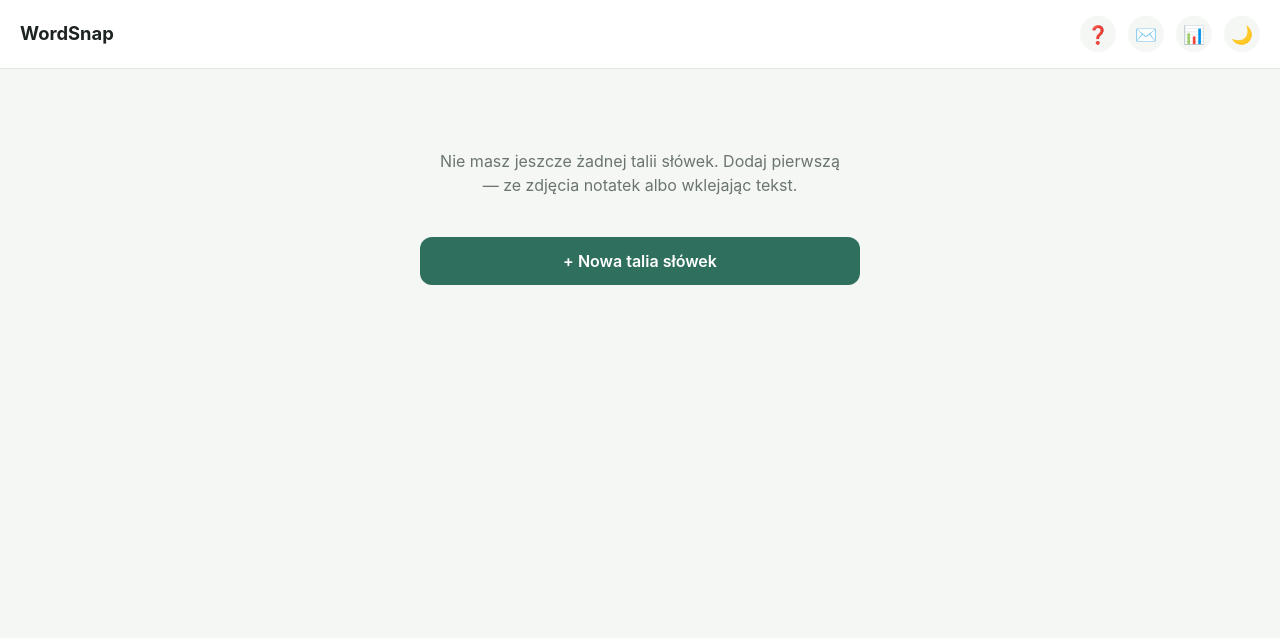
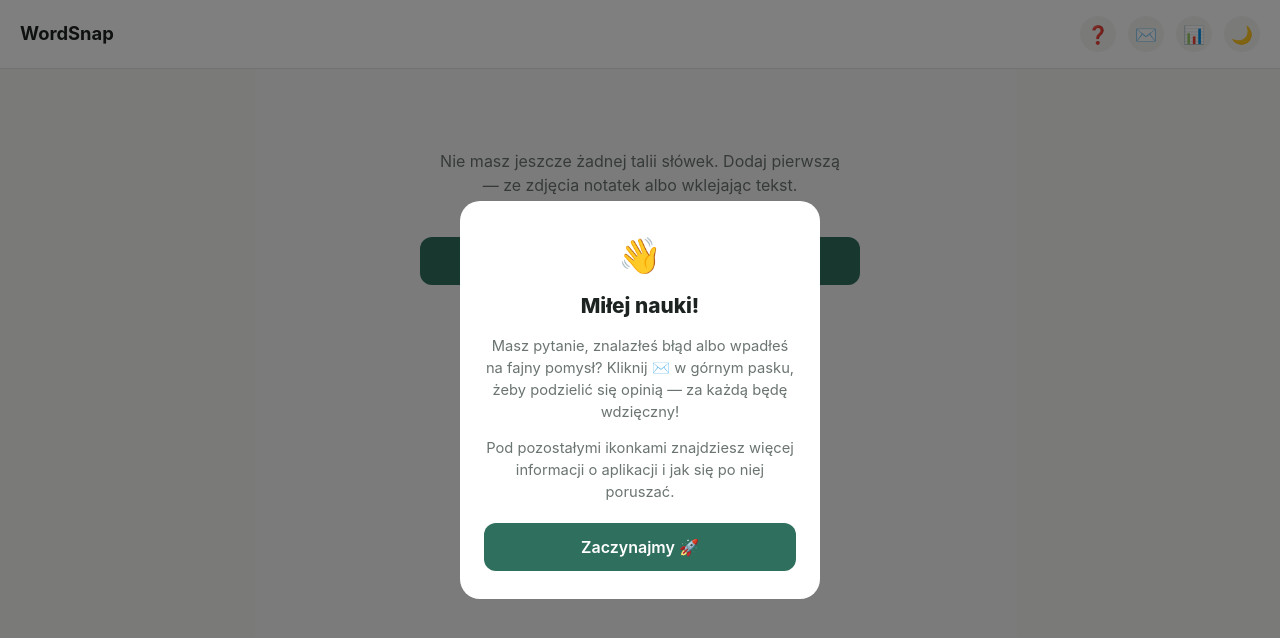
Before and after one commit to mancior7/slowka-app, a plain HTML site: page index.html in a window 1280 px wide. Drawn offline with Linux system fonts and the light colour scheme.

Commit message:
Dodaj jednorazowy ekran powitalny po splashu
Krotki dymek po pierwszym uruchomieniu tlumaczy, ze ikonka koperty
sluzy do feedbacku, a pod pozostalymi ikonkami jest wiecej informacji
o aplikacji. Pokazuje sie tylko raz (flaga w localStorage), potem juz
nie wraca.

```diff
--- a/css/style.css
+++ b/css/style.css
@@ -111,6 +111,23 @@ input:focus, textarea:focus { outline: none; border-color: var(--accent); }
   from { opacity: 0; transform: translateY(12px); }
   to { opacity: 1; transform: translateY(0); }
 }
+
+.welcome-overlay {
+  position: fixed; inset: 0; z-index: 500;
+  background: rgba(0, 0, 0, 0.5);
+  display: flex; align-items: center; justify-content: center;
+  padding: 24px;
+}
+.welcome-card {
+  background: var(--surface); border-radius: 20px; padding: 28px 24px;
+  max-width: 360px; width: 100%; text-align: center;
+  animation: item-in 0.35s cubic-bezier(0.16, 1, 0.3, 1);
+}
+.welcome-card__emoji { font-size: 2.2rem; margin-bottom: 8px; }
+.welcome-card__title { font-size: 1.3rem; font-weight: 800; margin-bottom: 14px; }
+.welcome-card__text { color: var(--muted); font-size: 0.92rem; margin-bottom: 14px; line-height: 1.5; }
+.welcome-card__text:last-of-type { margin-bottom: 20px; }
+
 .topbar {
   position: sticky; top: 0; z-index: 50;
   display: flex; align-items: center; gap: 12px;
--- a/index.html
+++ b/index.html
@@ -16,6 +16,16 @@
   <img src="icons/icon.svg" alt="" class="splash-screen__icon" />
   <p class="splash-screen__title">Welcome to</p>
   <h1 class="splash-screen__brand">WordSnap</h1>
+</div>
+
+<div id="welcome-overlay" class="welcome-overlay" hidden>
+  <div class="welcome-card">
+    <p class="welcome-card__emoji">👋</p>
+    <h2 class="welcome-card__title">Miłej nauki!</h2>
+    <p class="welcome-card__text">Masz pytanie, znalazłeś błąd albo wpadłeś na fajny pomysł? Kliknij ✉️ w górnym pasku, żeby podzielić się opinią — za każdą będę wdzięczny!</p>
+    <p class="welcome-card__text">Pod pozostałymi ikonkami znajdziesz więcej informacji o aplikacji i jak się po niej poruszać.</p>
+    <button class="btn btn-primary btn-block" id="btn-welcome-done">Zaczynajmy 🚀</button>
+  </div>
 </div>
 
 <header class="topbar">
--- a/js/app.js
+++ b/js/app.js
@@ -693,6 +693,22 @@ document.addEventListener("DOMContentLoaded", () => {
     setTimeout(() => {
       splashScreen.classList.add("splash-screen--hidden");
       setTimeout(() => splashScreen.remove(), 550);
+      showWelcomeIfFirstVisit();
     }, showMs);
+  } else {
+    showWelcomeIfFirstVisit();
   }
+
+  // ===================== EKRAN POWITALNY (tylko raz, przy pierwszej wizycie) =====================
+  const WELCOME_SEEN_KEY = "vocab_welcome_seen";
+
+  function showWelcomeIfFirstVisit() {
+    if (localStorage.getItem(WELCOME_SEEN_KEY)) return;
+    document.getElementById("welcome-overlay").hidden = false;
+  }
+
+  document.getElementById("btn-welcome-done").addEventListener("click", () => {
+    localStorage.setItem(WELCOME_SEEN_KEY, "1");
+    document.getElementById("welcome-overlay").hidden = true;
+  });
 });
```
